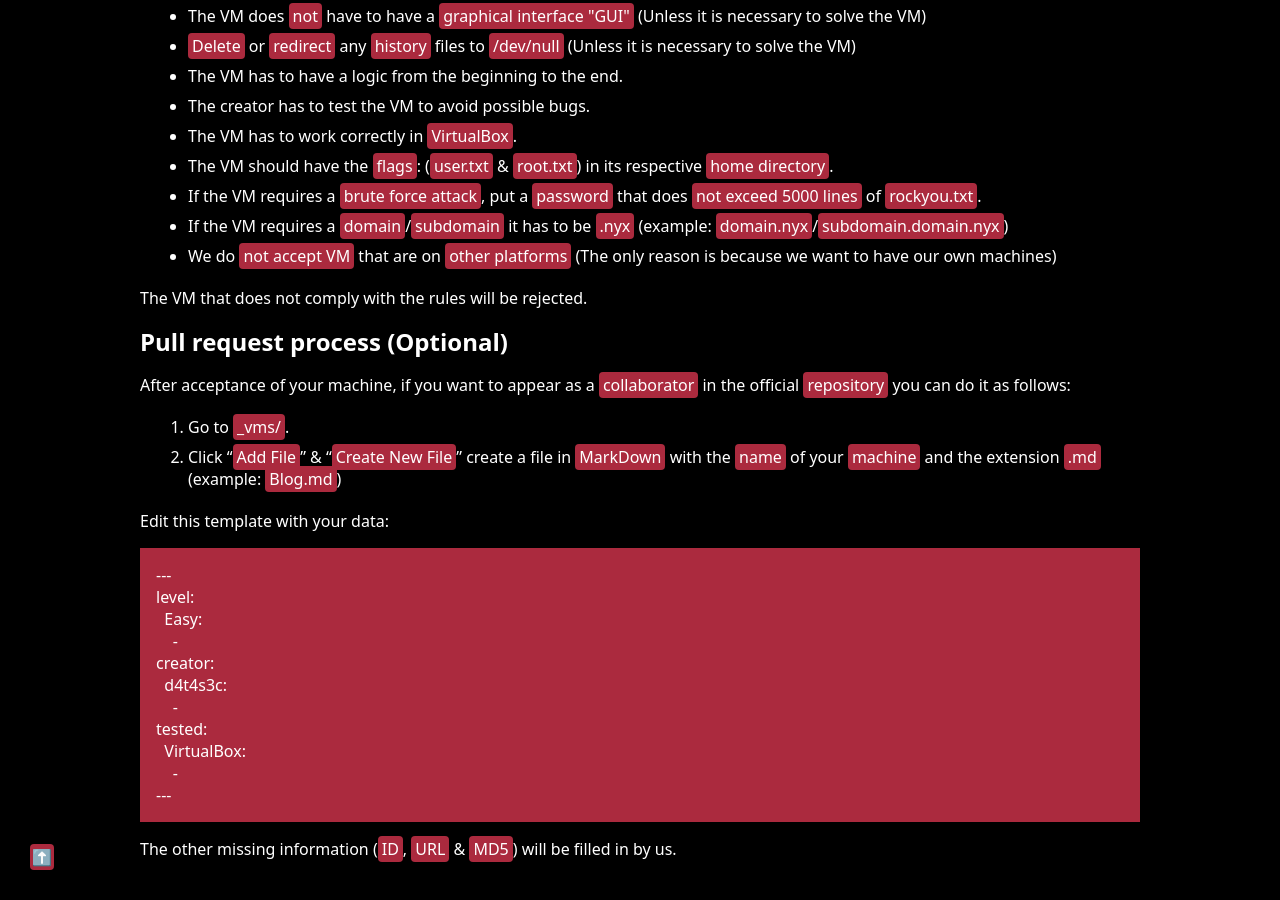
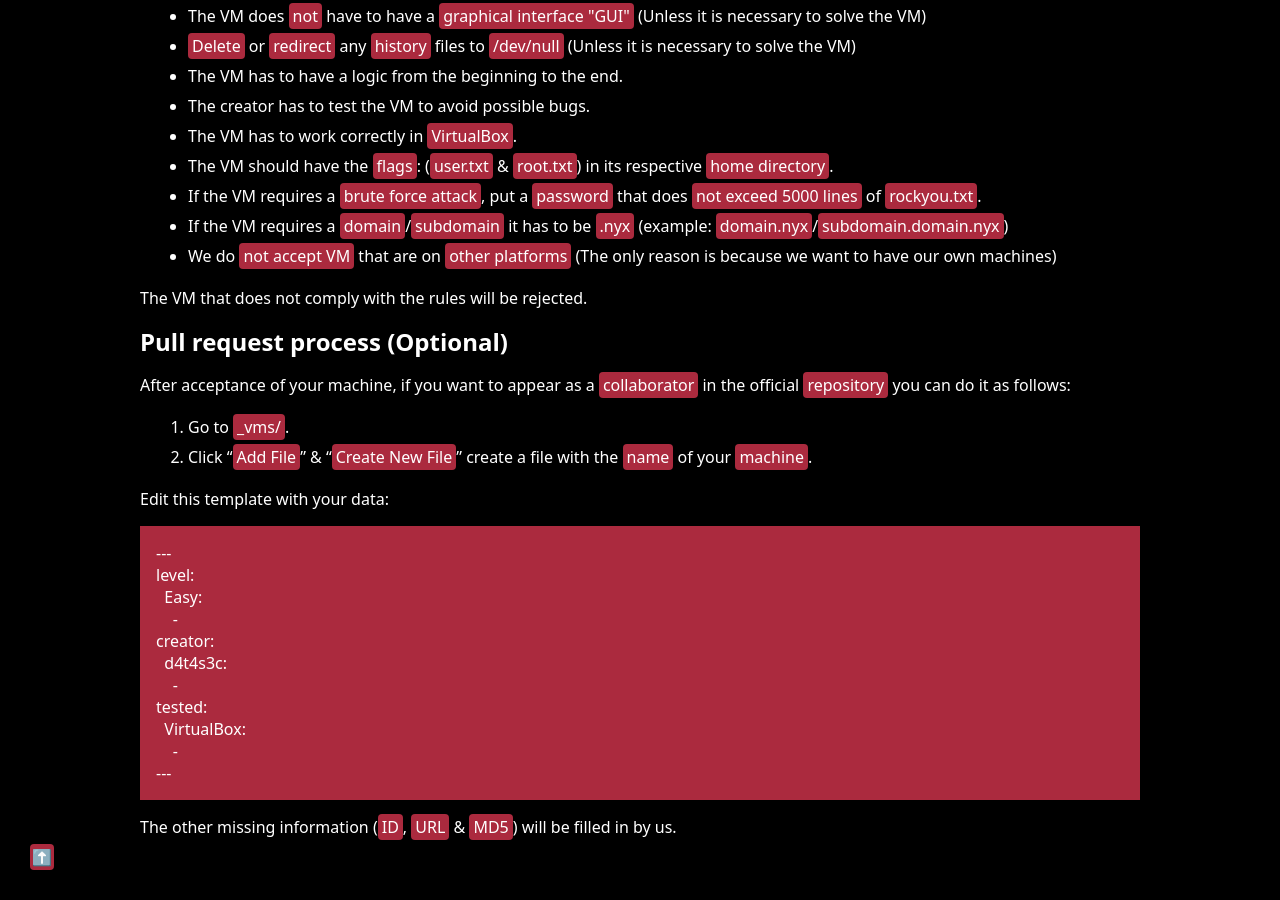
Before and after one commit to VulNyx/vulnyx, a Jekyll site: the page built from submit.md, in a window 1280 px wide and 900 px high, scrolled down 666 px. Built offline with Jekyll 4.4.1, drawn with Linux system fonts in a browser that asks for light colours; after the commit the page ends 1544 px from its top, so only the background shows below that.

Commit message:
edit info

````diff
--- a/submit.md
+++ b/submit.md
@@ -46,7 +46,7 @@ The VM that does not comply with the rules will be rejected.
 After acceptance of your machine, if you want to appear as a <a href="https://github.com/vulnyx/vulnyx.github.io/graphs/contributors" target="_blank">`collaborator`</a> in the official <a href="https://github.com/VulNyx/vulnyx.github.io" target="_blank">`repository`</a> you can do it as follows:
 
 1. Go to <a href="https://github.com/VulNyx/vulnyx.github.io/tree/main/_vms" target="_blank">`_vms/`</a>.
-2. Click "`Add File`" & "`Create New File`" create a file in `MarkDown` with the `name` of your `machine` and the extension `.md` (example: `Blog.md`)
+2. Click "`Add File`" & "`Create New File`" create a file with the `name` of your `machine`.
 
 Edit this template with your data:
 ```
````
